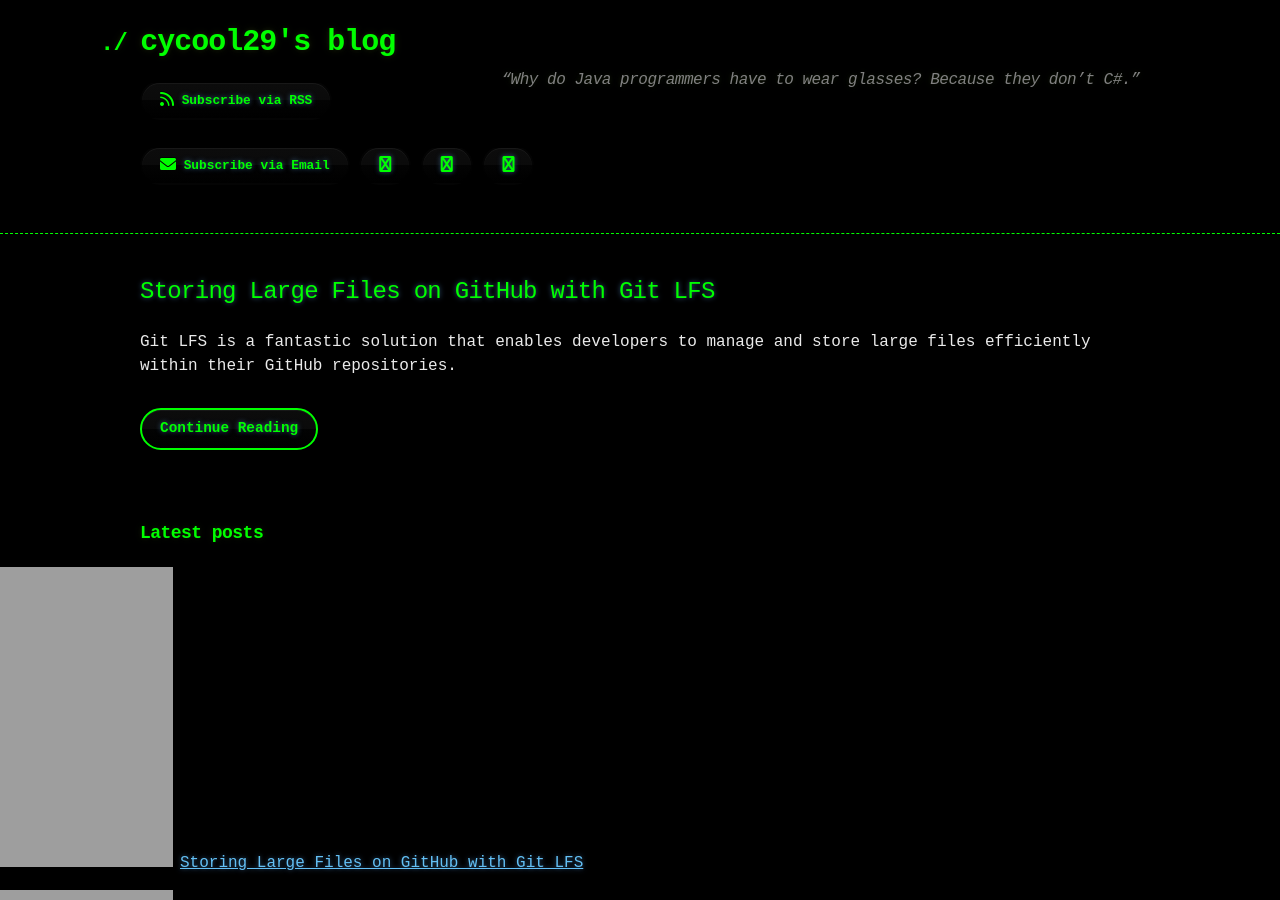
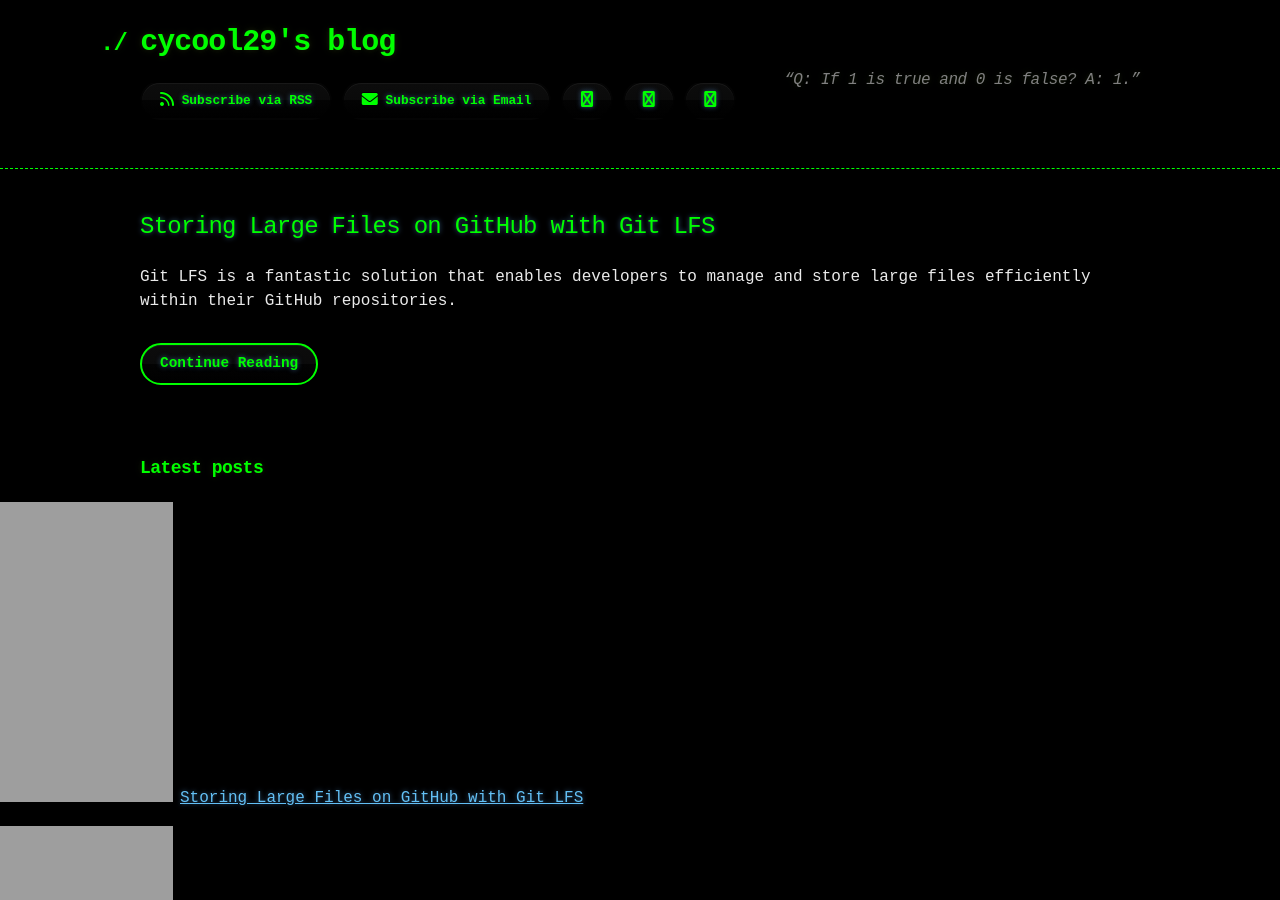
Before and after one commit to cycool29/cycool29.github.io, a Jekyll site: the page built from index.md, in a window 1280 px wide and 900 px high. Built offline with Jekyll 4.4.1, drawn with Linux system fonts in a browser that asks for light colours; a style sheet for code colours, icons or effects is not loaded.

Commit message:
Update quotes

```diff
--- a/_config.yml
+++ b/_config.yml
@@ -1,5 +1,5 @@
 title: cycool29's blog
-description: "“Why do Java programmers have to wear glasses? Because they don’t C#.” "
+description: "“Q: If 1 is true and 0 is false? A: 1.” "
 bio: A high school student. Intermediate in Python, Git, Bash. Learning JavaScript. He/Him. "
 author: cycool29
 url: https://cycool29.github.io
```
